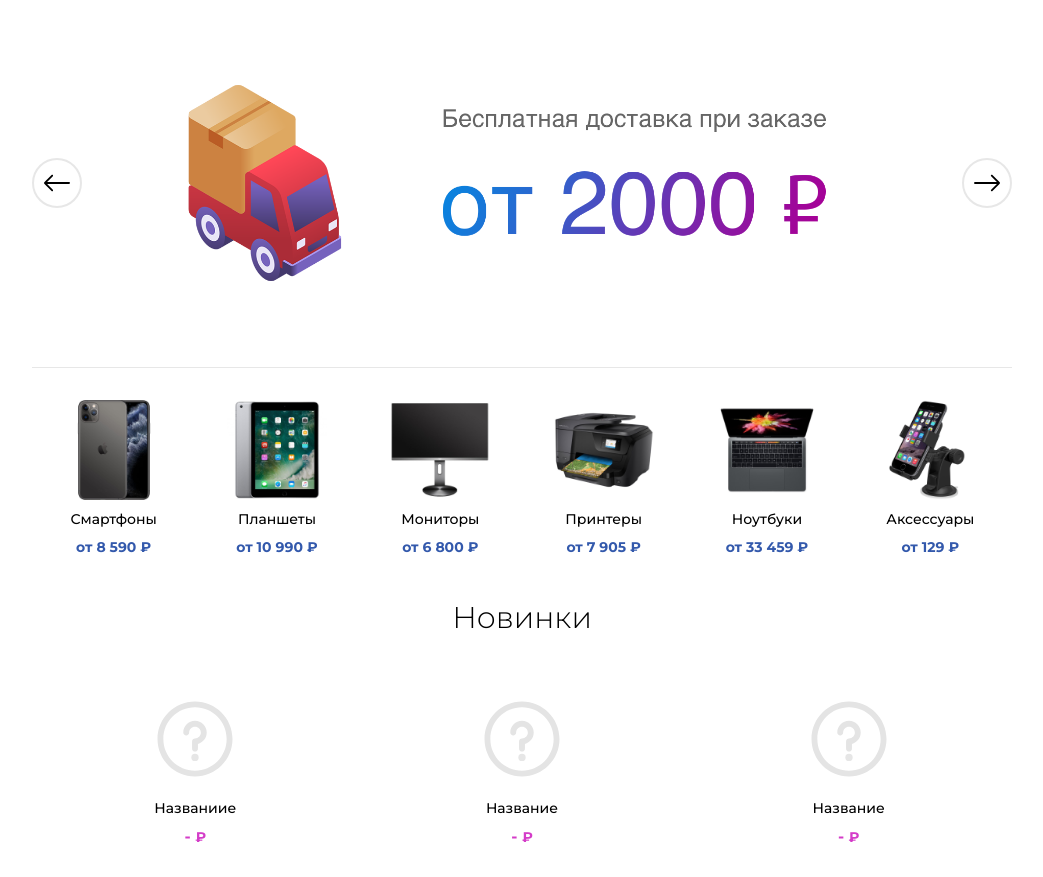
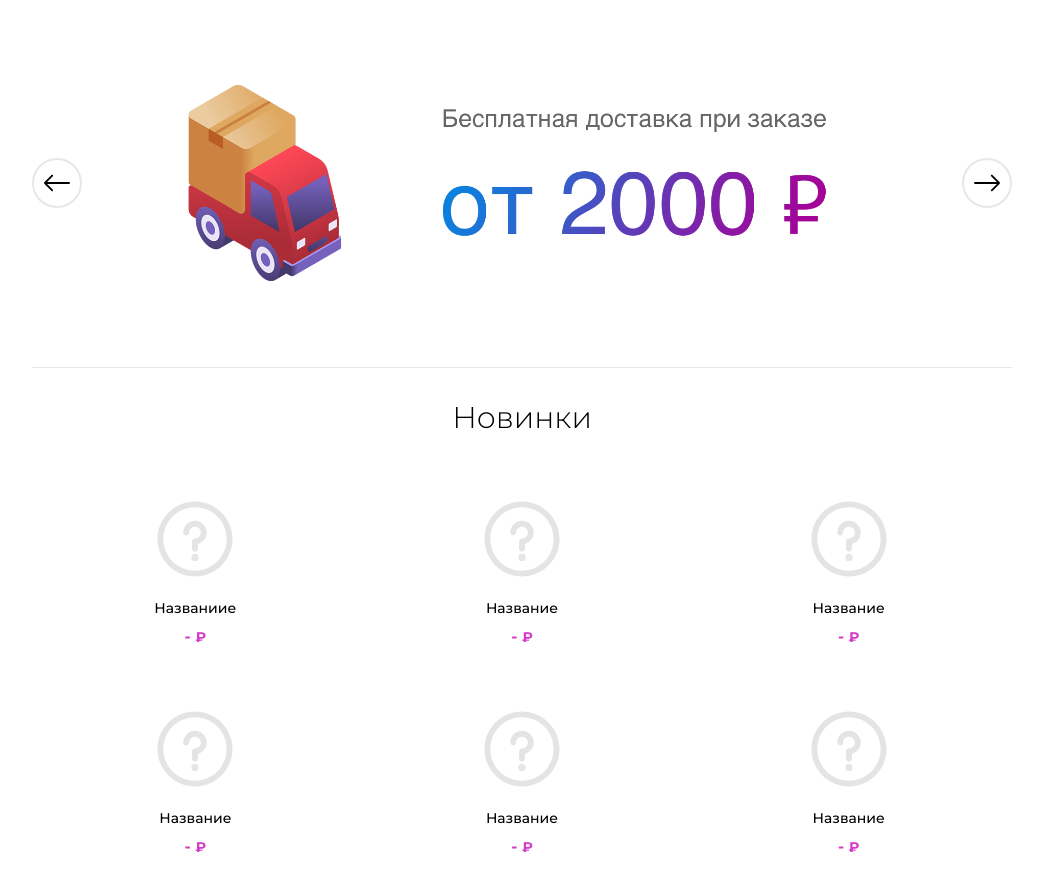
Before and after one commit to apap26/a_helicopter_TRPO, a Django app: page / in a window 1280 px wide. Shown: the part 101-978 px from the top of the page, without its empty margins (118-1161 px from the left). Run offline with Django 3.2, Linux system fonts and the light colour scheme; some libraries are stand-ins or nearby versions.

Commit message:
remove line on the home page

```diff
--- a/templates/index.html
+++ b/templates/index.html
@@ -14,42 +14,6 @@
 		<img src={% static "icons/next.svg" %} class="btn_next_slide" alt="Next">
 	</div>
 	<div id="__DYNAMIC_CHILD_CONTENT__" class="content">
-		<div class="content_categories_home">
-			<div class="content_categories_home_elems">
-				<button class="ticket_category_btn">
-					<img src={% static "img/1.jpg" %} alt="Image" class="ticket_category__img">
-					<p class="ticket_category__name">Смартфоны</p>
-					<p class="ticket_category__about">от 8 590 ₽</p>
-				</button>
-				<button class="ticket_category_btn">
-					<img src={% static "img/2.jpg" %} alt="Image" class="ticket_category__img">
-					<p class="ticket_category__name">Планшеты</p>
-					<p class="ticket_category__about">от 10 990 ₽</p>
-				</button>
-				<button class="ticket_category_btn">
-					<img src={% static "img/3.jpg" %} alt="Image" class="ticket_category__img">
-					<p class="ticket_category__name">Мониторы</p>
-					<p class="ticket_category__about">от 6 800 ₽</p>
-				</button>
-			</div>
-			<div class="content_categories_home_elems">
-				<button class="ticket_category_btn">
-					<img src={% static "img/4.jpg" %} alt="Image" class="ticket_category__img">
-					<p class="ticket_category__name">Принтеры</p>
-					<p class="ticket_category__about">от 7 905 ₽</p>
-				</button>
-				<button class="ticket_category_btn">
-					<img src={% static "img/5.jpg" %} alt="Image" class="ticket_category__img">
-					<p class="ticket_category__name">Ноутбуки</p>
-					<p class="ticket_category__about">от 33 459 ₽</p>
-				</button>
-				<button class="ticket_category_btn">
-					<img src={% static "img/6.jpg" %} alt="Image" class="ticket_category__img">
-					<p class="ticket_category__name">Аксессуары</p>
-					<p class="ticket_category__about">от 129 ₽</p>
-				</button>
-			</div>
-		</div>
 		<h1 class="products_header">Новинки</h1>
 		<div class="content_products_home">
 
```
